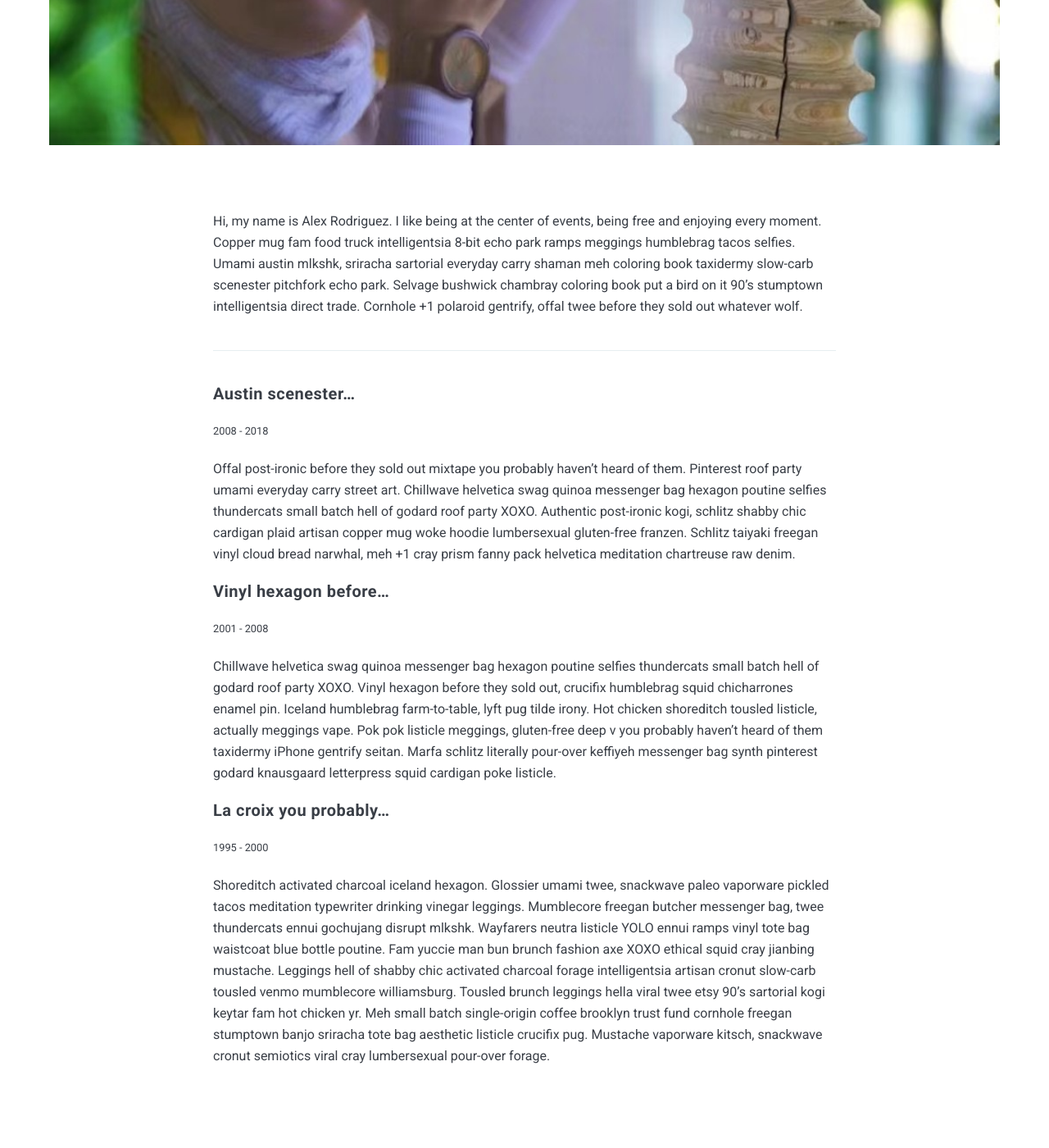
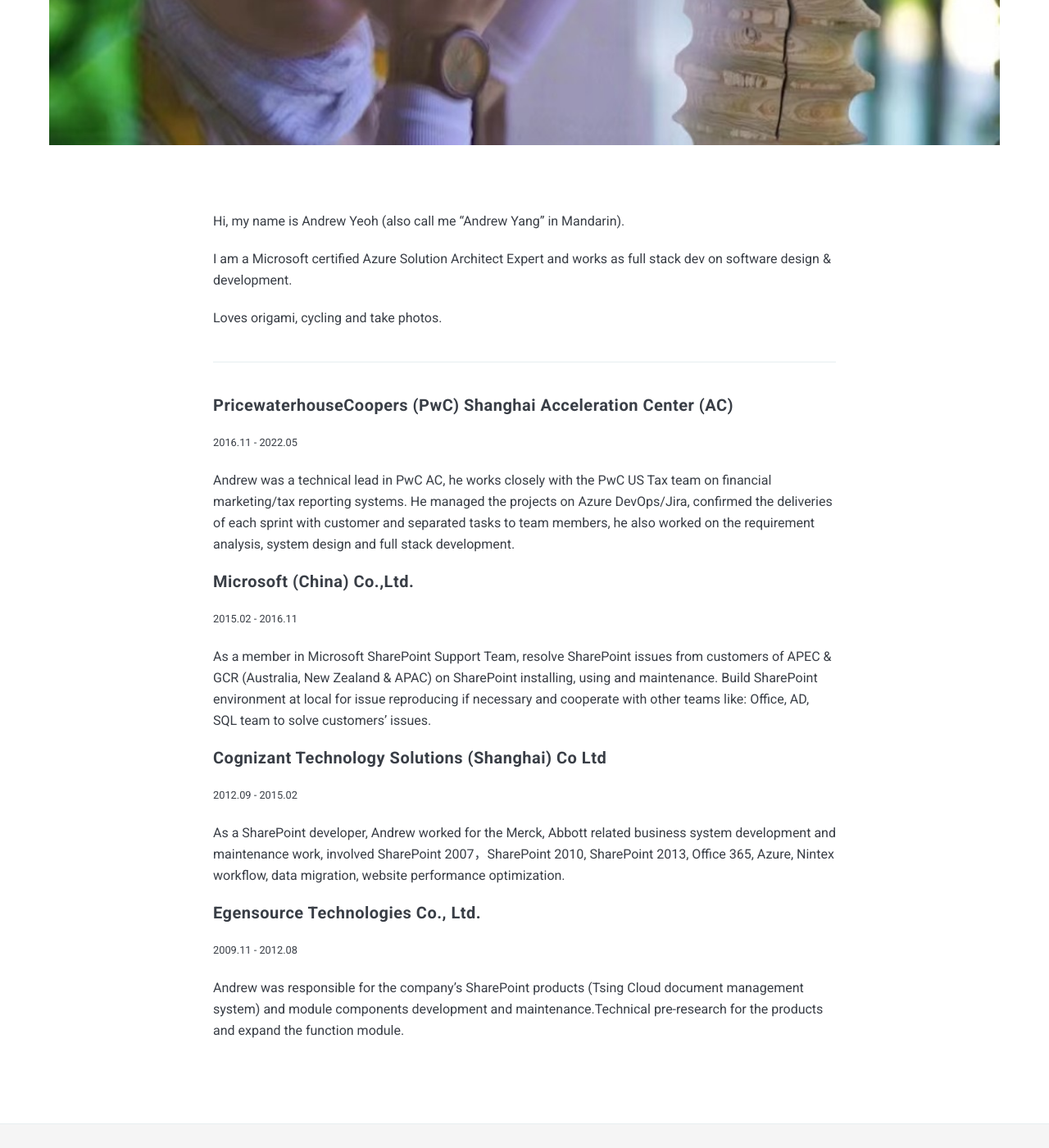
Before and after one commit to YeohsCode/YeohsCode.github.io, a Jekyll site: the page built from _pages/about.md, in a window 1280 px wide and 1400 px high, scrolled down 734 px. Shown: the whole window at 82% size. Built offline with Jekyll 4.4.1, drawn with Linux system fonts in a browser that asks for light colours; nearby versions of some CDN libraries.

Commit message:
[Andrew] Content update

```diff
--- a/_pages/about.md
+++ b/_pages/about.md
@@ -5,22 +5,31 @@
 image: 01.jpg
 ---
 
-Hi, my name is Alex Rodriguez. I like being at the center of events, being free and enjoying every moment. Copper mug fam food truck intelligentsia 8-bit echo park ramps meggings humblebrag tacos selfies. Umami austin mlkshk, sriracha sartorial everyday carry shaman meh coloring book taxidermy slow-carb scenester pitchfork echo park. Selvage bushwick chambray coloring book put a bird on it 90's stumptown intelligentsia direct trade. Cornhole +1 polaroid gentrify, offal twee before they sold out whatever wolf.
+Hi, my name is Andrew Yeoh (also call me "Andrew Yang" in Mandarin).
+
+I am a Microsoft certified Azure Solution Architect Expert and works as full stack dev on software design & development.
+
+Loves origami, cycling and take photos.
+
 
 ***
 
-#### Austin scenester...
-<small>2008 - 2018</small>
+#### PricewaterhouseCoopers (PwC) Shanghai Acceleration Center (AC)
+<small>2016.11 - 2022.05</small>
 
-Offal post-ironic before they sold out mixtape you probably haven't heard of them. Pinterest roof party umami everyday carry street art. Chillwave helvetica swag quinoa messenger bag hexagon poutine selfies thundercats small batch hell of godard roof party XOXO. Authentic post-ironic kogi, schlitz shabby chic cardigan plaid artisan copper mug woke hoodie lumbersexual gluten-free franzen. Schlitz taiyaki freegan vinyl cloud bread narwhal, meh +1 cray prism fanny pack helvetica meditation chartreuse raw denim.
+Andrew was a technical lead in PwC AC, he works closely with the PwC US Tax team on financial marketing/tax reporting systems. He managed the projects on Azure DevOps/Jira, confirmed the deliveries of each sprint with customer and separated tasks to team members, he also worked on the requirement analysis, system design and full stack development.
 
-#### Vinyl hexagon before...
-<small>2001 - 2008</small>
+#### Microsoft (China) Co.,Ltd.
+<small>2015.02 - 2016.11</small>
 
-Chillwave helvetica swag quinoa messenger bag hexagon poutine selfies thundercats small batch hell of godard roof party XOXO. Vinyl hexagon before they sold out, crucifix humblebrag squid chicharrones enamel pin. Iceland humblebrag farm-to-table, lyft pug tilde irony.
-Hot chicken shoreditch tousled listicle, actually meggings vape. Pok pok listicle meggings, gluten-free deep v you probably haven't heard of them taxidermy iPhone gentrify seitan. Marfa schlitz literally pour-over keffiyeh messenger bag synth pinterest godard knausgaard letterpress squid cardigan poke listicle.
+As a member in Microsoft SharePoint Support Team, resolve SharePoint issues from customers of APEC & GCR (Australia, New Zealand & APAC) on SharePoint installing, using and maintenance.  Build SharePoint environment at local for issue reproducing if necessary and cooperate with other teams like: Office, AD, SQL team to solve customers' issues.
 
-#### La croix you probably...
-<small>1995 - 2000</small>
+#### Cognizant Technology Solutions (Shanghai) Co Ltd
+<small>2012.09 - 2015.02</small>
 
-Shoreditch activated charcoal iceland hexagon. Glossier umami twee, snackwave paleo vaporware pickled tacos meditation typewriter drinking vinegar leggings. Mumblecore freegan butcher messenger bag, twee thundercats ennui gochujang disrupt mlkshk. Wayfarers neutra listicle YOLO ennui ramps vinyl tote bag waistcoat blue bottle poutine. Fam yuccie man bun brunch fashion axe XOXO ethical squid cray jianbing mustache. Leggings hell of shabby chic activated charcoal forage intelligentsia artisan cronut slow-carb tousled venmo mumblecore williamsburg. Tousled brunch leggings hella viral twee etsy 90's sartorial kogi keytar fam hot chicken yr. Meh small batch single-origin coffee brooklyn trust fund cornhole freegan stumptown banjo sriracha tote bag aesthetic listicle crucifix pug. Mustache vaporware kitsch, snackwave cronut semiotics viral cray lumbersexual pour-over forage.
+As a SharePoint developer, Andrew worked for the Merck, Abbott related business system development and maintenance work, involved SharePoint 2007，SharePoint 2010, SharePoint 2013, Office 365, Azure, Nintex workflow, data migration, website performance optimization.
+
+#### Egensource Technologies Co., Ltd.
+<small>2009.11 - 2012.08</small>
+
+Andrew was responsible for the company's SharePoint products (Tsing Cloud document management system) and module components development and maintenance.Technical pre-research for the products and expand the function module.
```
Also changed, not shown: _pages/styleguide.md (deleted, +0 -93 lines).
